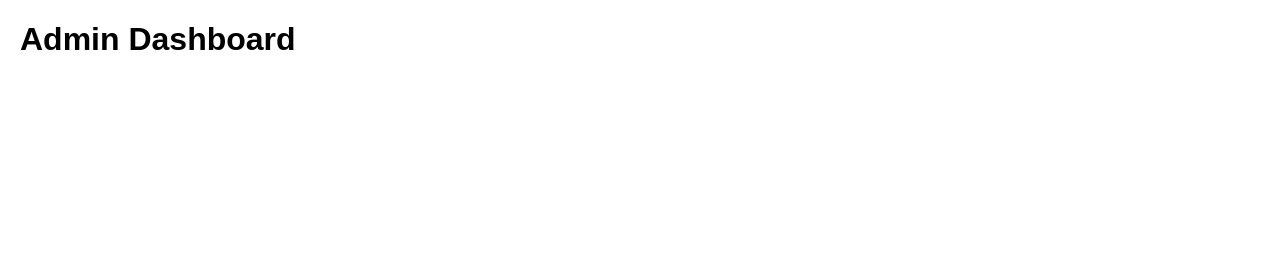
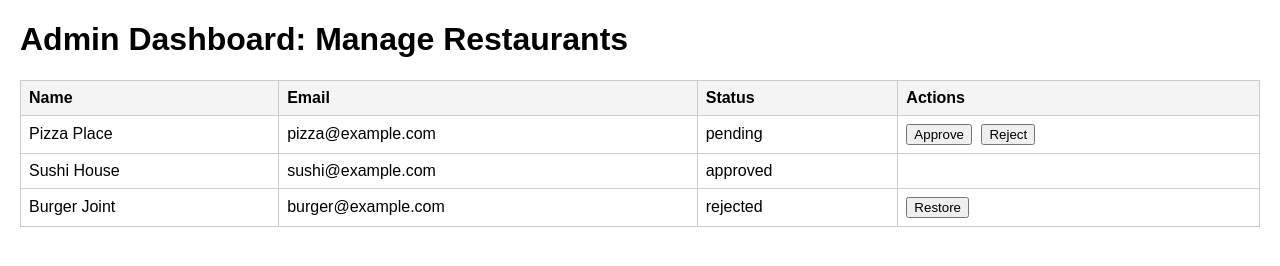
Before and after one commit to DipinShrestha/yummy-food-ordering, a website: page admin_dashboard.html in a window 1280 px wide. Drawn offline with Linux system fonts and the light colour scheme; no server answers.

Commit message:
feri pani

```diff
--- a/admin_dashboard.html
+++ b/admin_dashboard.html
@@ -2,12 +2,75 @@
 <html lang="en">
 <head>
 <meta charset="UTF-8">
-<title>Admin Dashboard</title>
-<link rel="stylesheet" href="styles.css">
+<meta name="viewport" content="width=device-width, initial-scale=1.0">
+<title>Admin Dashboard - Restaurants</title>
+<style>
+  body { font-family: Arial, sans-serif; margin: 20px; }
+  table { width: 100%; border-collapse: collapse; margin-top: 20px; }
+  th, td { border: 1px solid #ccc; padding: 8px; text-align: left; }
+  th { background-color: #f4f4f4; }
+  button { margin-right: 5px; }
+</style>
 </head>
 <body>
-<h1>Admin Dashboard</h1>
-<table id="restaurantTable"></table>
-<script src="js/admin_dashboard.js"></script>
+
+<h1>Admin Dashboard: Manage Restaurants</h1>
+
+<table>
+<thead>
+<tr>
+  <th>Name</th>
+  <th>Email</th>
+  <th>Status</th>
+  <th>Actions</th>
+</tr>
+</thead>
+<tbody id="restaurantTable">
+  <!-- Data will be inserted here -->
+</tbody>
+</table>
+
+<script>
+const restaurants = [
+  { id: 1, name: "Pizza Place", email: "pizza@example.com", status: "pending" },
+  { id: 2, name: "Sushi House", email: "sushi@example.com", status: "approved" },
+  { id: 3, name: "Burger Joint", email: "burger@example.com", status: "rejected" }
+];
+
+function renderTable() {
+  const tbody = document.getElementById("restaurantTable");
+  tbody.innerHTML = "";
+
+  restaurants.forEach(r => {
+    const tr = document.createElement("tr");
+    tr.innerHTML = `
+      <td>${r.name}</td>
+      <td>${r.email}</td>
+      <td>${r.status}</td>
+      <td>
+        ${r.status === 'pending' ? `
+          <button onclick="updateStatus(${r.id}, 'approved')">Approve</button>
+          <button onclick="updateStatus(${r.id}, 'rejected')">Reject</button>`
+        : r.status === 'rejected' ? `
+          <button onclick="updateStatus(${r.id}, 'pending')">Restore</button>`
+        : ''}
+      </td>
+    `;
+    tbody.appendChild(tr);
+  });
+}
+
+function updateStatus(id, newStatus) {
+  const restaurant = restaurants.find(r => r.id === id);
+  if (restaurant) {
+    restaurant.status = newStatus;
+    renderTable();
+    alert(`${restaurant.name} is now ${newStatus}`);
+  }
+}
+
+renderTable();
+</script>
+
 </body>
 </html>
```
Also changed, not shown: about.html (+1 -1 lines), index.html (+1 -1 lines).
